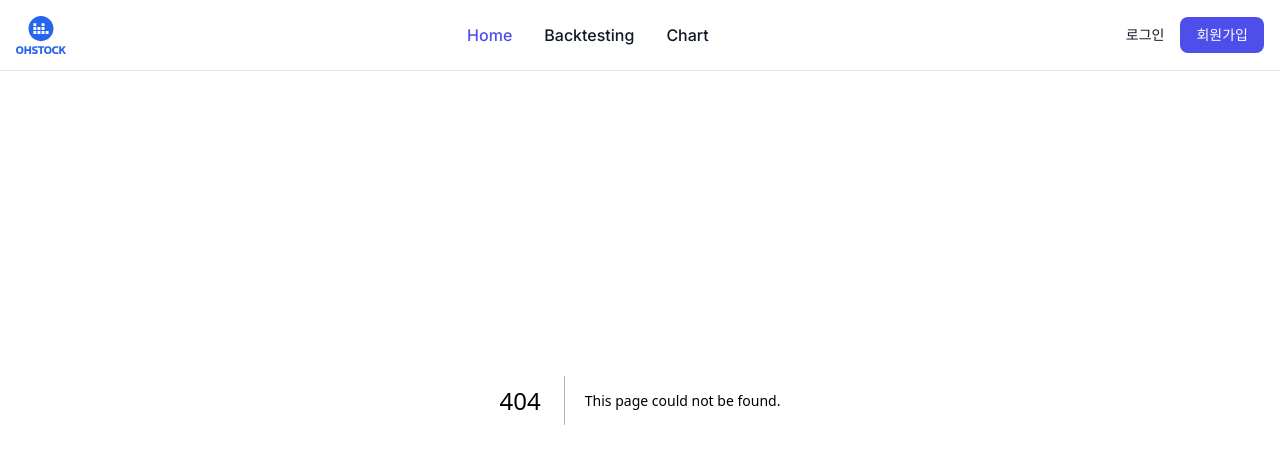
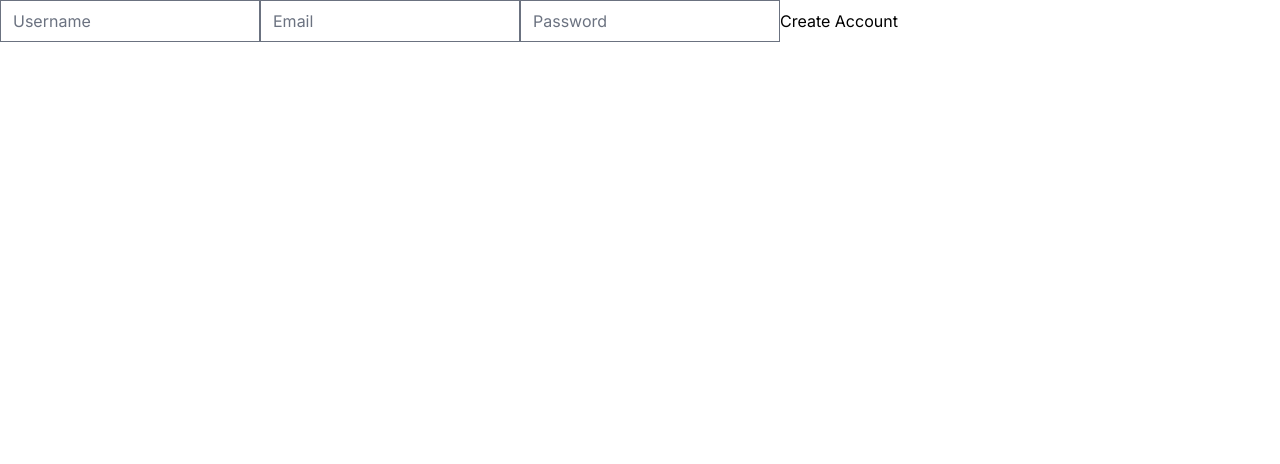
Before and after one commit to nam1554/oh-wts, a Next.js app: page /tutorial/form in a window 1280 px wide. Before the commit this address had no page. Shown: the top 464 px of the page. Built offline with nearby package versions, Linux system fonts and the light colour scheme.

Commit message:
feature: header UI 작업, 메뉴 구성

```diff
--- /dev/null
+++ b/app/backtesting/layout.tsx
@@ -0,0 +1,12 @@
+export const metadata = {
+  title: "OHSTOCK - 백테스팅",
+  description: "백테스팅",
+};
+
+export default function BacktestingLayout({
+  children,
+}: {
+  children: React.ReactNode;
+}) {
+  return <div>{children}</div>;
+}
--- /dev/null
+++ b/app/backtesting/page.tsx
@@ -0,0 +1,7 @@
+import { NextPage } from "next";
+
+const Backtesting: NextPage = () => {
+  return <div>Backtesting</div>;
+};
+
+export default Backtesting;
--- /dev/null
+++ b/app/dashboard/layout.tsx
@@ -0,0 +1,12 @@
+export const metadata = {
+  title: "OHSTOCK - 대시보드",
+  description: "대시보드",
+};
+
+export default function DashboardLayout({
+  children,
+}: {
+  children: React.ReactNode;
+}) {
+  return <div>{children}</div>;
+}
--- /dev/null
+++ b/app/dashboard/page.tsx
@@ -0,0 +1,7 @@
+import { NextPage } from "next";
+
+const Dashboard: NextPage = () => {
+  return <div>대시보드</div>;
+};
+
+export default Dashboard;
--- a/components/navbar.tsx
+++ b/app/header.tsx
@@ -2,18 +2,27 @@
 
 import Image from "next/image";
 import Link from "next/link";
+import { usePathname } from "next/navigation";
 import { classNames } from "@libs/client/utils";
 
 const navigation = [
-  { name: "Home", href: "/", current: true },
-  { name: "Backtesting", href: "/stock/backtesting", current: false },
-  { name: "Chart", href: "/stock/chart", current: false },
+  { name: "Dashboard", href: "/dashboard" },
+  { name: "Backtesting", href: "/backtesting" },
+  { name: "Trading", href: "/trading" },
 ];
 
-const Navbar = () => {
+const Header = () => {
+  const pathname = usePathname();
+  console.log(pathname);
+  const open = navigation.some((menu) => menu.href.startsWith(pathname));
   return (
-    <nav className="bg-white dark:bg-gray-900 fixed w-full z-20 top-0 left-0 border-b border-gray-200 dark:border-gray-600">
-      <div className="max-w-screen-xl flex flex-wrap items-center justify-between mx-auto p-4">
+    <header
+      className={classNames(
+        "sticky top-0 z-20 w-full bg-white dark:bg-gray-900 border-b border-gray-200 dark:border-gray-600",
+        open ? "block" : "hidden"
+      )}
+    >
+      <nav className="max-w-screen-xl flex flex-wrap items-center justify-between mx-auto p-4">
         <Link href="/">
           <Image
             src="/logo.svg"
@@ -63,13 +72,15 @@ const Navbar = () => {
           id="navbar-sticky"
         >
           <ul className="flex flex-col p-4 md:p-0 mt-4 font-medium border border-gray-100 rounded-lg bg-gray-50 md:flex-row md:space-x-8 md:mt-0 md:border-0 md:bg-white dark:bg-gray-800 md:dark:bg-gray-900 dark:border-gray-700">
-            {navigation.map((menu, index) => (
+            {navigation.map((menu, index) => {
+              const isActive = pathname.startsWith(menu.href);
+              return (
                 <li key={index}>
                   <Link
                     href={menu.href}
                     className={classNames(
                       "block py-2 pl-3 pr-4 rounded md:p-0",
-                    menu.current
+                      isActive
                         ? "text-white bg-ohstock-color1 md:bg-transparent md:text-ohstock-color1 md:dark:text-blue-500"
                         : "text-gray-900 hover:bg-gray-100 md:hover:bg-transparent md:hover:text-ohstock-color1 md:dark:hover:text-blue-500 dark:text-white dark:hover:bg-gray-700 dark:hover:text-white md:dark:hover:bg-transparent dark:border-gray-700"
                     )}
@@ -78,12 +89,13 @@ const Navbar = () => {
                     {menu.name}
                   </Link>
                 </li>
-            ))}
+              );
+            })}
           </ul>
         </div>
-      </div>
       </nav>
+    </header>
   );
 };
 
-export default Navbar;
+export default Header;
--- a/app/layout.tsx
+++ b/app/layout.tsx
@@ -1,4 +1,4 @@
-import Navbar from "@/components/navbar";
+import Header from "@/app/header";
 import "./globals.css";
 import { Inter } from "next/font/google";
 
@@ -17,9 +17,7 @@ export default function RootLayout({
   return (
     <html lang="en">
       <body className={inter.className}>
-        <header>
-          <Navbar />
-        </header>
+        <Header />
         {children}
       </body>
     </html>
--- a/app/main/page.tsx
+++ /dev/null
@@ -1,7 +0,0 @@
-import { NextPage } from "next";
-
-const Main: NextPage = () => {
-  return <div>메인페이지</div>;
-};
-
-export default Main;
--- a/app/main/layout.tsx
+++ b/app/trading/layout.tsx
@@ -1,9 +1,9 @@
 export const metadata = {
-  title: "OHSTOCK - 메인페이지",
-  description: "메인페이지",
+  title: "OHSTOCK - Trading System",
+  description: "Trading System",
 };
 
-export default function MainLayout({
+export default function TradingLayout({
   children,
 }: {
   children: React.ReactNode;
--- /dev/null
+++ b/app/trading/page.tsx
@@ -0,0 +1,7 @@
+import { NextPage } from "next";
+
+const Trading: NextPage = () => {
+  return <div>Trading</div>;
+};
+
+export default Trading;
--- /dev/null
+++ b/app/tutorial/form/page.tsx
@@ -0,0 +1,69 @@
+"use client";
+
+import { FieldErrors, useForm } from "react-hook-form";
+
+interface LoginForm {
+  username: string;
+  password: string;
+  email: string;
+  errors?: string;
+}
+
+export default function Forms() {
+  const {
+    register,
+    handleSubmit,
+    formState: { errors },
+    watch,
+    setError,
+    setValue,
+    reset,
+    resetField,
+  } = useForm<LoginForm>({
+    mode: "onChange",
+  });
+  const onValid = (data: LoginForm) => {
+    console.log("im valid bby");
+  };
+  const onInvalid = (errors: FieldErrors) => {
+    console.log(errors);
+  };
+
+  return (
+    <main>
+      <form onSubmit={handleSubmit(onValid, onInvalid)}>
+        <input
+          {...register("username", {
+            required: "Username is required",
+            minLength: {
+              message: "The username should be longer than 5 chars.",
+              value: 5,
+            },
+          })}
+          type="text"
+          placeholder="Username"
+        />
+        {errors.username?.message}
+        <input
+          {...register("email", {
+            required: "Email is required",
+            validate: {
+              notGmail: (value) =>
+                !value.includes("@gmail.com") || "Gmail is not allowed",
+            },
+          })}
+          type="email"
+          placeholder="Email"
+        />
+        {errors.email?.message}
+        <input
+          {...register("password", { required: "Password is required" })}
+          type="password"
+          placeholder="Password"
+        />
+        <input type="submit" value="Create Account" />
+        {errors.errors?.message}
+      </form>
+    </main>
+  );
+}
```
Also changed, not shown: app/tutorial/tailwind/page.tsx (renamed from app/tutorial/page.tsx). Lines whose indentation alone changed are shown as unchanged.
